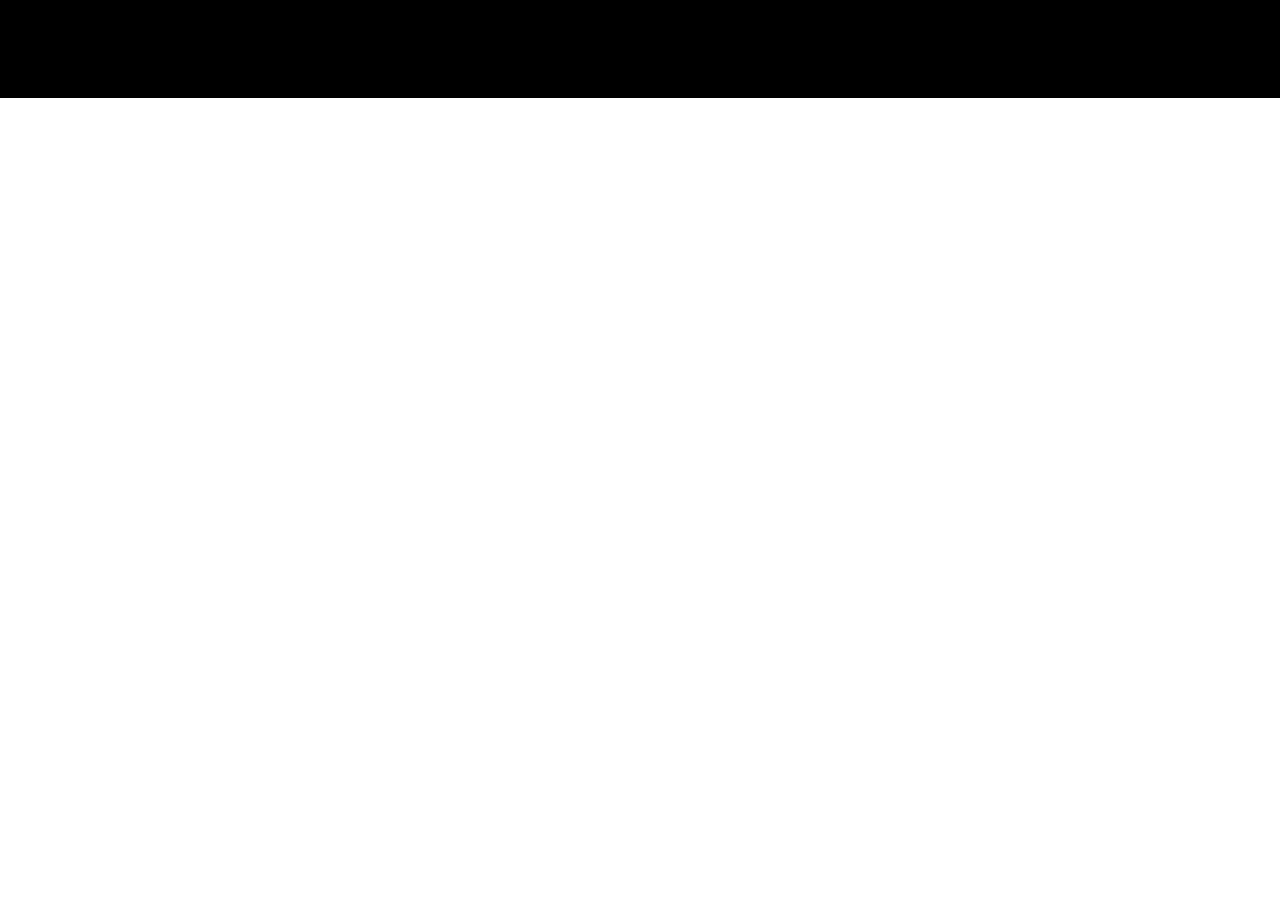
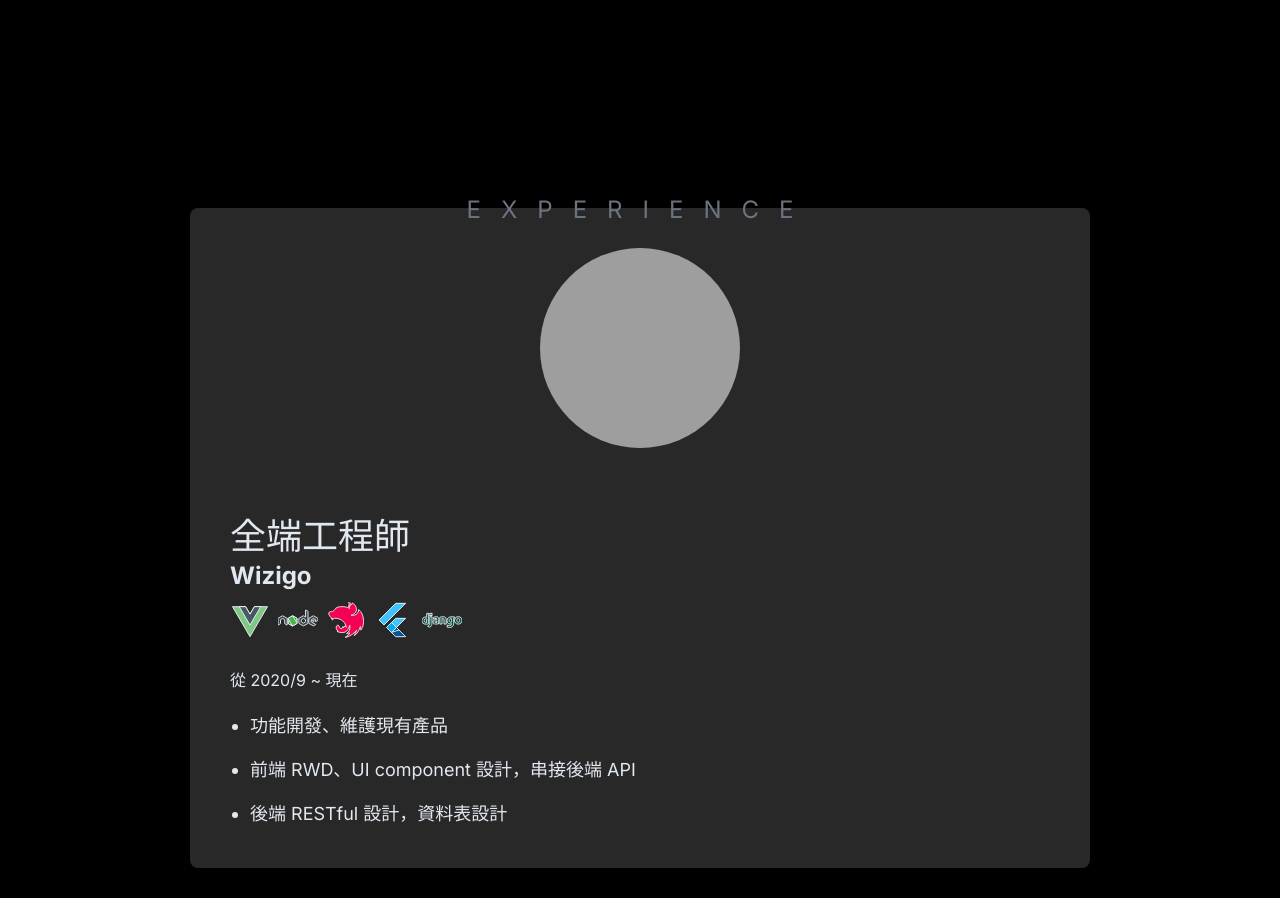
Before and after one commit to RichardBoyz/RichardBoyz, a Next.js app: page / in a window 1280 px wide. Shown: the part 1602-2500 px from the top of the page. Before the commit the page ends 1700 px from the top, so only its background shows below. Built offline with nearby package versions, Linux system fonts and the light colour scheme; grey boxes are pictures that could not be loaded.

Commit message:
Add experience page

```diff
--- a/app/page.tsx
+++ b/app/page.tsx
@@ -2,6 +2,7 @@
 import About from "@/components/About";
 import Header from "@/components/Header";
 import Hero from "@/components/Hero";
+import WorkExperience from "@/components/WorkExperience";
 import { useState } from "react";
 
 export default function Home() {
@@ -28,6 +29,10 @@
         <section id="about" className=" snap-center">
           <About></About>
         </section>
+
+        <section id="experience" className="snap-center">
+          <WorkExperience></WorkExperience>
+        </section>
       </main>
     </div>
   );
--- /dev/null
+++ b/components/WorkExperience.tsx
@@ -0,0 +1,33 @@
+import { motion } from "framer-motion";
+import React from "react";
+import ExperienceCard from "./ExperienceCard";
+
+type Props = {};
+
+function WorkExperience({}: Props) {
+  return (
+    <motion.div
+      initial={{ opacity: 0 }}
+      whileInView={{ opacity: 1 }}
+      transition={{ duration: 1.5 }}
+      className=" min-h-screen dark:text-slate-200 relative
+    flex flex-col text-left md:flex-row
+     w-screen px-10 justify-evenly
+    mx-auto items-center"
+    >
+      <h3 className="absolute top-24 uppercase tracking-[20px] text-gray-500 text-2xl">
+        Experience
+      </h3>
+
+      {/* <div className="w-full flex space-x-5 overflow-x-scroll items-center p-16 mt-20 snap-x snap-mandatory">
+        <ExperienceCard />
+        <ExperienceCard />
+      </div> */}
+      <div className="w-full flex justify-center mt-20">
+        <ExperienceCard />
+      </div>
+    </motion.div>
+  );
+}
+
+export default WorkExperience;
```
